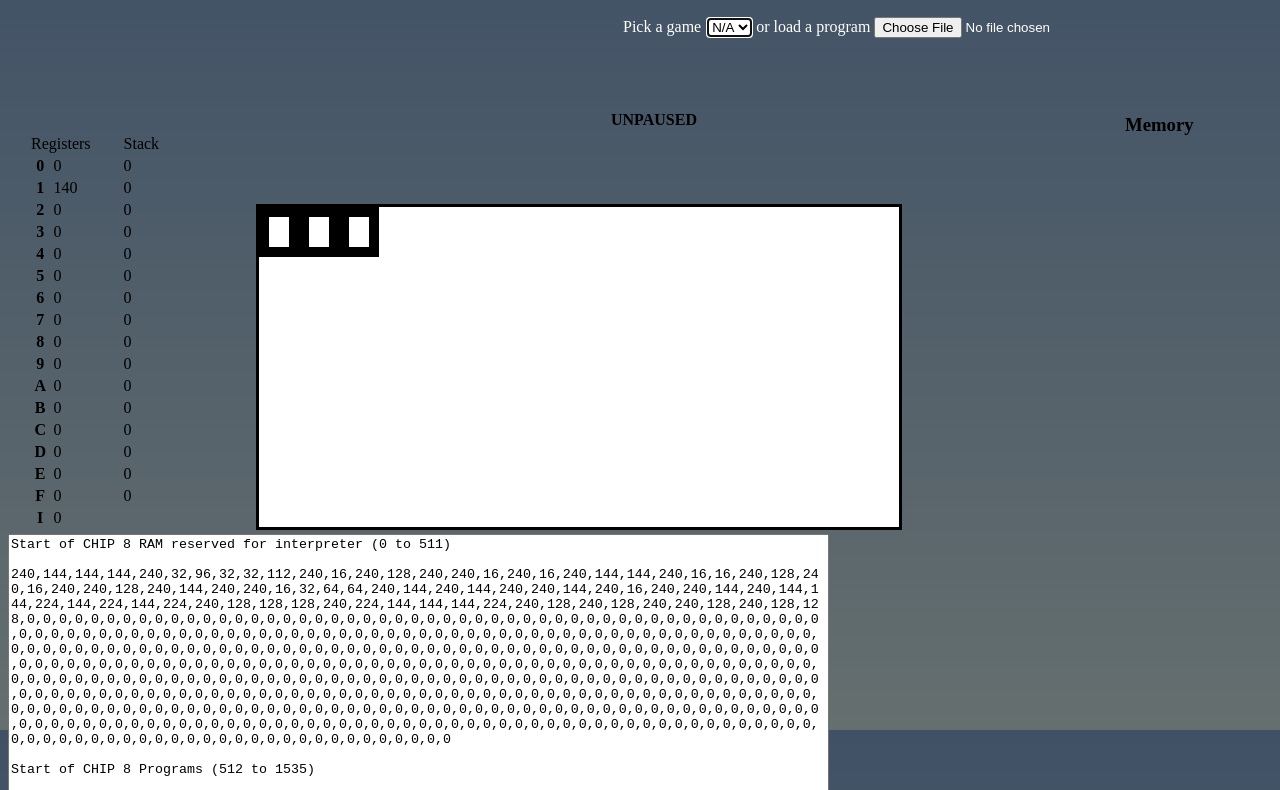
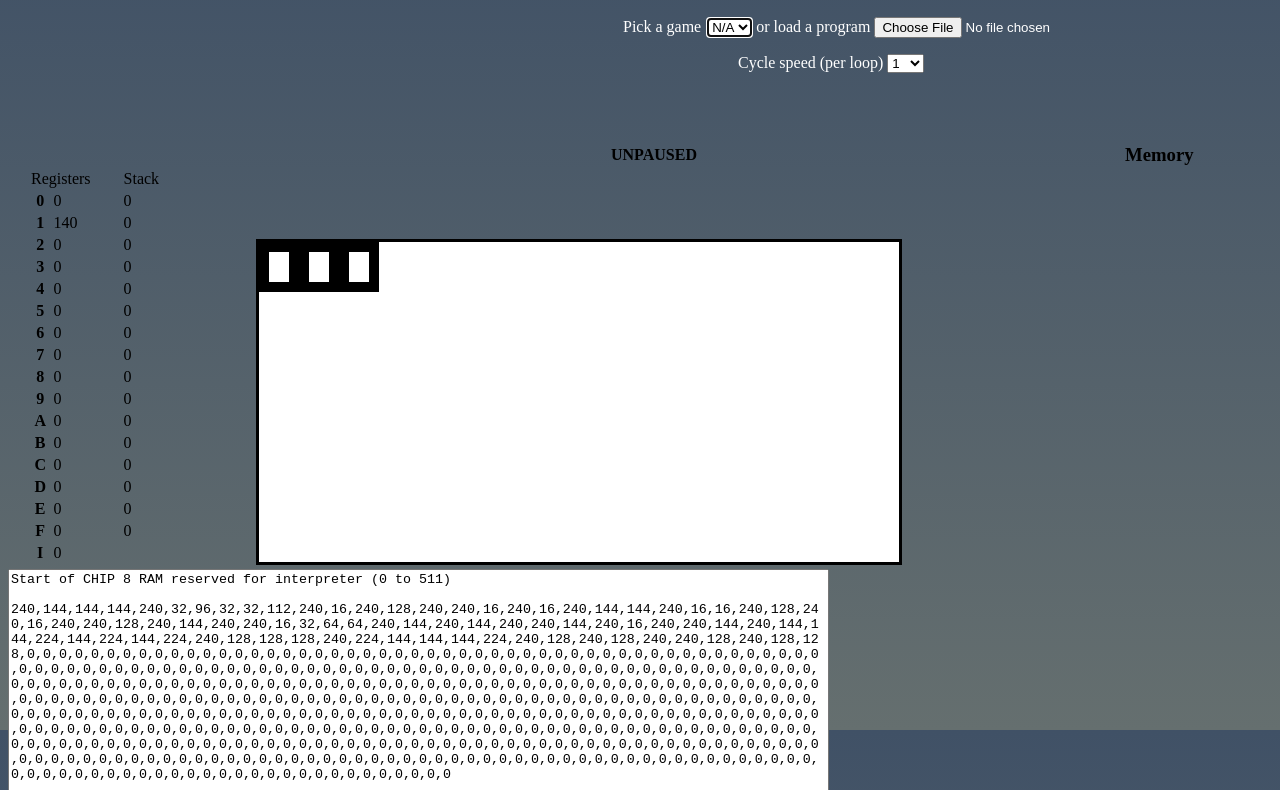
Before and after one commit to BenjaminAtbi/CMPT276-Chip8-System, a plain HTML site: page Chip8EmulatorProject/index_new.html in a window 1280 px wide. Shown: the part 70-860 px from the top of the page. Drawn offline with Linux system fonts and the light colour scheme; a web font is replaced by a local one.

Commit message:
updated new HTML and CSS

```diff
--- a/Chip8EmulatorProject/css/index_new.css
+++ b/Chip8EmulatorProject/css/index_new.css
@@ -19,7 +19,7 @@ h1 {
 h3 {
   position: absolute;
   transition: .5s ease;
-  top: 165px;
+  top: 195px;
   left: 1125px;
 }
 
@@ -32,6 +32,14 @@ h3 {
 .form_style{
   margin-top: 32px;
   margin-left:615px;
+
+  display: block;
+  color: white;
+}
+
+.cycleChange{
+  margin-top: 0px;
+  margin-left:730px;
 
   display: block;
   color: white;
--- a/Chip8EmulatorProject/index_new.html
+++ b/Chip8EmulatorProject/index_new.html
@@ -22,6 +22,19 @@
     </form>
   </div>
 
+
+  <div class ="cycleChange" style="display: inline-block;">
+    <form action="#">
+      <label>Cycle speed (per loop)</label>
+      <select id="cycle_change" autofocus="true" onchange = "chip8.cycleChange(this)">
+        <option value = "1"> 1 </option>
+        <option value = "5"> 5 </option>
+        <option value = "10"> 10 </option>
+      </select>
+    </form>
+  </div>
+
+
   <br/>
   <br/>
   <br/>
@@ -34,7 +47,6 @@
   </table>
 
   <h3>Memory</h3>
-
   <div style="display: inline-block; padding-right: 90px; margin-left: 20px;">
     <table id = "visualizer_table">
         <tr>
@@ -154,7 +166,7 @@
             <td> <label id="DescLabel">Contents</label> </td>
         </tr>
     </table>
- </div>
+  </div>
 
   <br/>
   <br/>
@@ -170,7 +182,7 @@
   <br/>
   <br/>
 
-  <div>
+  <div id="timers_table">
     <table>
         <tr>
             <th style = "text-align: left">Display Timer:</th>
```
